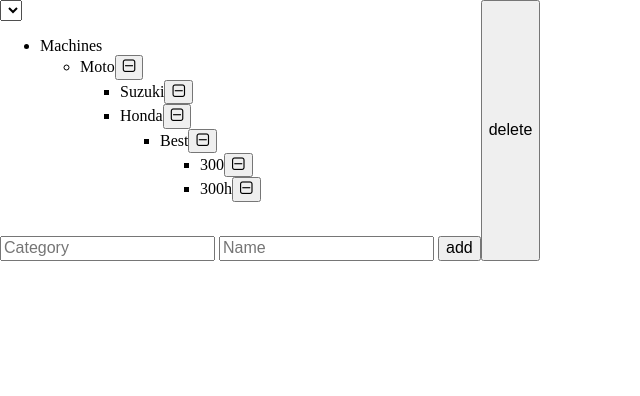
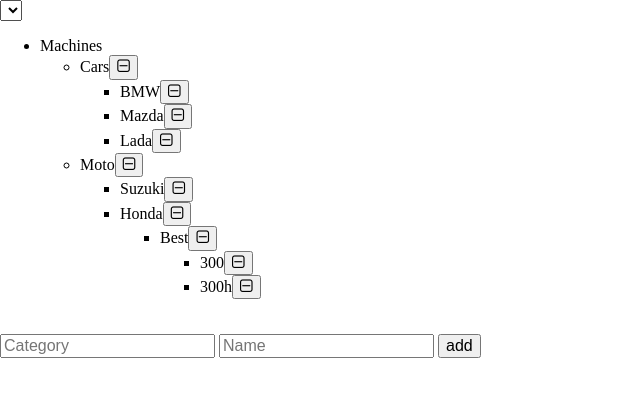
Before and after one commit to VittyTwitty/TStest, a website built with webpack: page app/index.html in a window 1280 px wide. Both pictures are taken after a click on the button 123 px from the left and 67 px from the top of the page. Shown: the whole page, without its empty margins (0-640 px from the left). Built offline with nearby package versions, Linux system fonts and the light colour scheme.

Commit message:
version 2

```diff
--- a/app/index.html
+++ b/app/index.html
@@ -22,7 +22,7 @@
         <input type="text" id="inpName" placeholder="Name">
         <button id="buttonAdd">add</button>
     </section>
-    <button id="delete-button">delete</button>
+
 
 
 
--- a/app/ts/classes/add-tree.ts
+++ b/app/ts/classes/add-tree.ts
@@ -68,7 +68,9 @@
                 li.setAttribute('draggable', 'true');
                 li.id = liId;
             }
+
             this.countId = +(liId.slice(4));
+
             li.insertBefore(document.createTextNode(liText), li.firstChild);
             li.appendChild(buttonMinus);
             ul.appendChild(li);
@@ -78,7 +80,9 @@
 
     addCategory() {
         this.button.addEventListener('click', () => {
+
             this.countId++;
+
             let inputCatVal = this.inputCategory.value;
             for (let j = 0; j < this.x.length; j++) {
                 if (inputCatVal == this.x[j].category) {
@@ -120,22 +124,81 @@
     }
 
     deleteBranch() {
-        console.log(this.tree.changeTree()[1])
-        this.tree.changeTree().forEach.call(document.querySelectorAll(".delete-button"),
+        // console.log(this.x)
+        let arrayOfBranches = this.x;
+        this.x.forEach.call(document.querySelectorAll(".delete-button"),
             function (inner: any) {
                 inner.addEventListener("click", (el: any) => {
                     let parrentOfButton = inner.parentNode;
                     let idOfToggleElement = +(parrentOfButton.id.slice(4));
-                    console.log(inner);
-                    console.log(this);
+                    // console.log(inner);
+                    // console.log(arrayOfBranches.length);
 
                     // parrentOfButton.
-                    parrentOfButton.remove();
+                    // parrentOfButton.remove();
+
                     // path.remove();
+                    // delArr(arrayOfBranches, idOfToggleElement);
+                    // console.log(arrayOfBranches)
 
+                    arr1(arrayOfBranches, idOfToggleElement);
+                    console.log(arrayOfBranches)
+                    let qwer = arr1(arrayOfBranches, idOfToggleElement);
+                    console.log(qwer)
+
+
+
+                    arrayOfBranches = arrayOfBranches.filter(id => !qwer);
                 })
             });
+
+        function arr1(array: any, id: number) {
+            let objIndex: any[] = [];
+            for (let i = 0; i < array.length; i++) {
+                if (array[i].id == id) {
+                    objIndex.push(array[i].id);
+                }
+                if (array[i].parent == id) {
+                    objIndex.push(...arr1(array, array[i].id));
+                }
+            }
+            console.log(objIndex)
+            return objIndex;
+        }
+
     }
 
 
+
+
+
+
+
+
+
+
+
+
+
+
+
+
+
+
+
+
+
+
+
+
+    // delArrBranch(array: any[], label: any) {
+    //     for (let i = 0; i < this.tree.changeTree().length; i++) {
+    //         let item = this.tree.changeTree()[i];
+    //     }
+
+    // }
+
+
+
+
 }
--- a/app/ts/classes/drag-drop.ts
+++ b/app/ts/classes/drag-drop.ts
@@ -11,7 +11,7 @@
     ev.preventDefault();
     var data = ev.dataTransfer.getData("text");
     ev.target.appendChild(document.getElementById(data));
-    console.log('2')
+    console.log('2');
 }
 
 export class DragDrop {
```
Also changed, not shown: app/js/index.js (added, +14 -0 lines).
